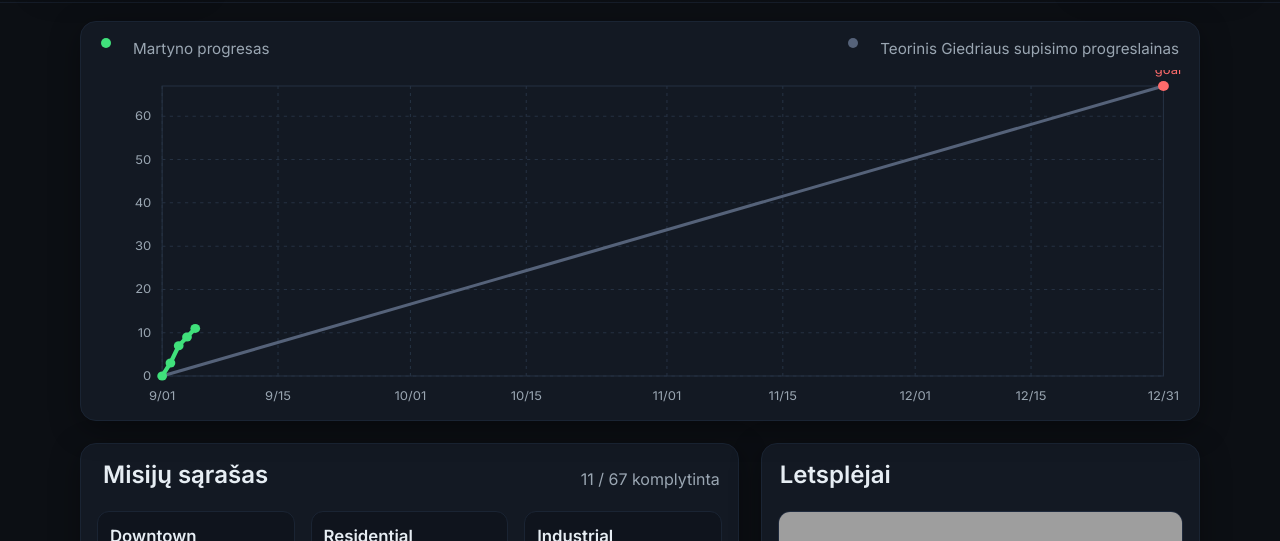
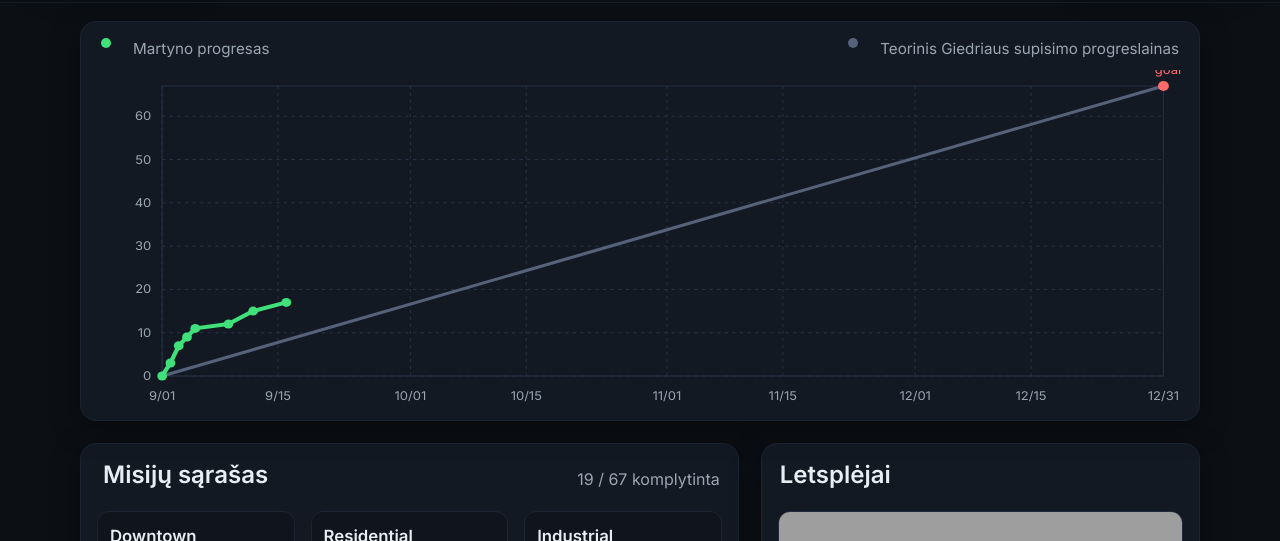
Before and after one commit to latusma/martynaswishlist, a plain HTML site: page giedrius-challenge.html in a window 1280 px wide. Shown: the part 198-739 px from the top of the page. Drawn offline with Linux system fonts and the light colour scheme; grey boxes are pictures that could not be loaded.

Commit message:
paupdeitinau lista su pereitom misijom

```diff
--- a/giedrius-challenge.html
+++ b/giedrius-challenge.html
@@ -161,6 +161,9 @@
       { date: '2025-09-03', done: 7 },
 	    { date: '2025-09-04', done: 9 },
       { date: '2025-09-05', done: 11 },
+      { date: '2025-09-09', done: 12 },
+      { date: '2025-09-12', done: 15 },
+      { date: '2025-09-16', done: 17 },
       //{ date: '2025-10-01', done: 20 },
     ];
 
@@ -175,21 +178,21 @@
         { name: "Bank Robbery!", done: true },
         { name: "Pizza Cake!", done: true },
         { name: "Wheeler-Dealing!", done: true },
-        { name: "Happy Gas Smash!", done: false },
+        { name: "Happy Gas Smash!", done: true },
         { name: "Who’s Mad?", done: false },
         { name: "Yutes Must Die!", done: true },
-        { name: "Get Gama Rei!", done: false },
-        { name: "Destroy J-Lab!", done: false },
+        { name: "Get Gama Rei!", done: true },
+        { name: "Destroy J-Lab!", done: true },
         { name: "Lick Those Loonies!", done: true },
-        { name: "Follow That Traitor!", done: false },
-        { name: "Dimentia To Go!", done: false },
+        { name: "Follow That Traitor!", done: true },
+        { name: "Dimentia To Go!", done: true },
         { name: "Big Bank Job!", done: true },
-        { name: "SWAT Van Swipe!", done: false },
+        { name: "SWAT Van Swipe!", done: true },
         { name: "Taxi Drivers Must Die!", done: false },
         { name: "Armored Car Clash!", done: true },
-        { name: "Stop the Tank!", done: false },
+        { name: "Stop the Tank!", done: true },
         { name: "Gang War A-Go-Go!", done: false },
-        { name: "Bank Van Theft!", done: false },
+        { name: "Bank Van Theft!", done: true },
         { name: "The Final Job!", done: false }
       ],
       Residential: [
```
